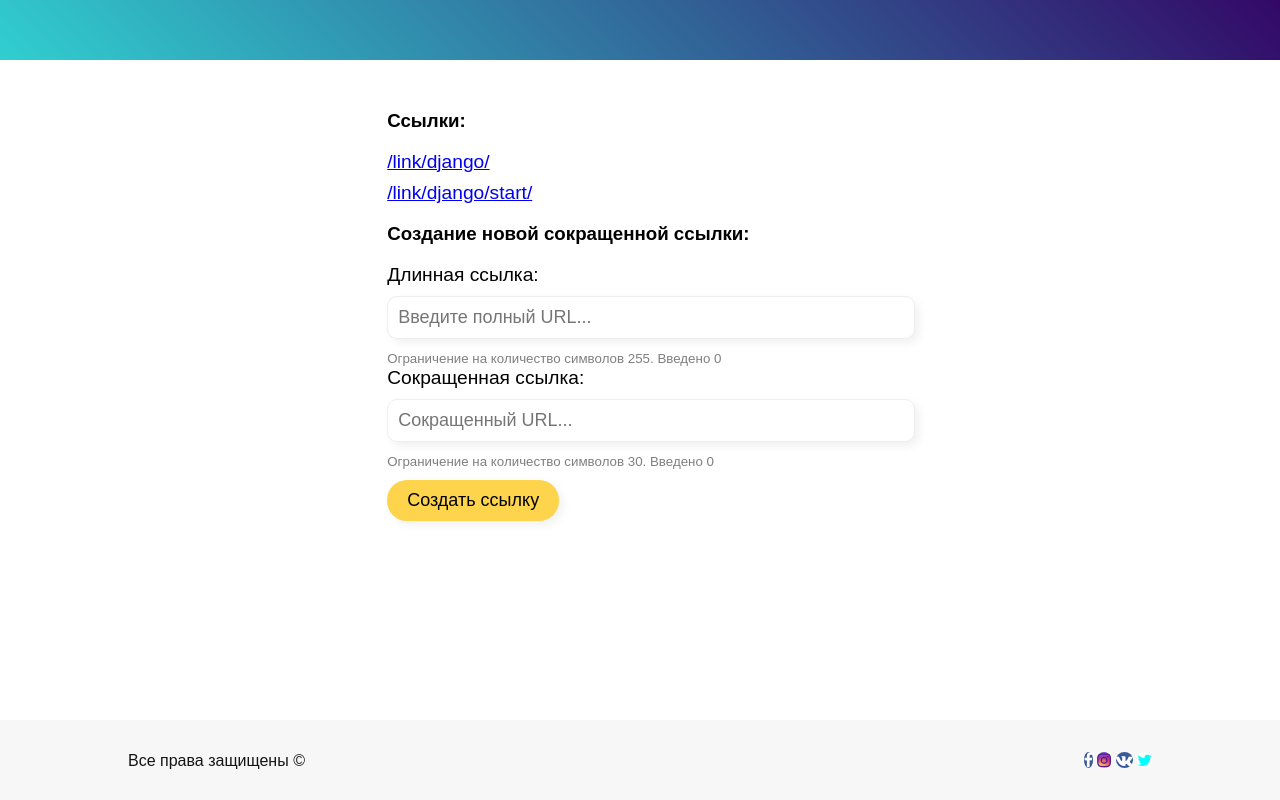
After one commit to zbcoder/djangoShortsURL, a Django app: page /create_link/ in a window 1280 px wide. The commit adds this page. Run offline with Django 4.2, Linux system fonts and the light colour scheme; a user stored in the database is signed in; data comes from the database, SQL or seed files in the repository; both versions use the stored data as it was after the commit.

Commit message:
add links logic

```diff
--- a/djangoMain/models.py
+++ b/djangoMain/models.py
@@ -1,6 +1,13 @@
 from django.db import models
+from  django.contrib.auth.models import User
 
 # Create your models here.
+class Links(models.Model):
+    link_id = models.AutoField(primary_key=True)
+    full_url = models.TextField(max_length=255)
+    cut_url = models.TextField(max_length=30)
+    user = models.ForeignKey(User, models.CASCADE, blank=True, null=True)
 
-class Links(models.Model):
-    links_id = models.AutoField(primary_key=True)
+    class Meta:
+        managed = False
+        db_table = 'links'
--- a/djangoMain/urls.py
+++ b/djangoMain/urls.py
@@ -3,5 +3,6 @@ from django.urls import path
 from .views import *
 
 urlpatterns = [
-    path(r'myprofile/', myprofile, name='myprofile')
+    path(r'myprofile/', myprofile, name='myprofile'),
+    path(r'create_link/', create_link, name='create_link')
 ]
--- a/djangoMain/views.py
+++ b/djangoMain/views.py
@@ -1,6 +1,37 @@
-from django.shortcuts import render
-
+from django.shortcuts import render, redirect
+from .models import *
+import json
+from django.core import serializers
 # Create your views here.
 
 def myprofile(request):
     return render(request, 'profile/profile.html', context={'title': 'Личный кабинет'})
+
+
+def create_link(request):
+    qs = Links.objects.filter(user_id = request.user.id)
+    data = serializers.serialize('json', qs)
+    if request.method=='GET':
+        return render(request, template_name='profile/links.html', context={
+            'title':'Создание коротких ссылок',
+            'user_links': json.loads(data)
+            })
+    else:
+        full_url = request.POST.get('full_url')
+        cut_url = request.POST.get('cut_url')
+        print(request.user.id)
+        data = json.loads(serializers.serialize('json', Links.objects.filter(user_id = request.user.id)))
+        try:
+            for record in data:
+                print(record['fields']['cut_url'].split('/')[-2], cut_url)
+                if record['fields']['cut_url'].split('/')[-2] == cut_url:
+                    errors = 'Такая сокращенная ссылка уже существует! Введите другую'
+                    return render(request, template_name='profile/links.html', context={'user_links': data, 'errors': errors, 'full_url': full_url})
+            Links.objects.create(
+                full_url = full_url,
+                cut_url = '/link/'+cut_url+'/',
+                user_id = User.objects.get(pk=request.user.id).id
+            ).save()
+            return redirect('create_link')
+        except:
+            pass
--- a/static/css/main.css
+++ b/static/css/main.css
@@ -59,6 +59,8 @@ input:hover {
 }
 
 .btn-rounded{
+    margin-top: 10px;
+    display: block;
     padding: 10px 20px;
     font-size: large;
     background-color: #ffd44d;
@@ -146,10 +148,7 @@ input:hover {
 
 .center-container{
     position: relative;
-    border: .5px solid #999;
-    width: calc(var(--index)*25);
-    height: calc(var(--index)*15);
-    border-radius: calc(var(--index)*5);
+    width:50%;
     margin-left: auto;
     margin-right: auto;
     padding: calc(var(--index)*.5);
@@ -158,3 +157,9 @@ input:hover {
 .center-header{
     text-align: center;
 }
+
+.form-link{
+    display: block;
+    font-size: larger;
+    margin-bottom: .5em;
+}
--- /dev/null
+++ b/templates/profile/links.html
@@ -0,0 +1,38 @@
+{% extends 'base.html' %}
+
+{% block title %}
+    {{title}}
+{% endblock %}
+
+{% block content %}
+    <div class="center-container">
+        {% if user_links %}
+            <h3>Ссылки:</h3>
+            {% for user_link in user_links %}
+                <a class="form-link" alt="{{user_link.fields.full_url}}" href="{{user_link.fields.full_url}}">{{user_link.fields.cut_url}}</a>
+            {% endfor %}
+        {% else %}
+            <h3>Вы не создали еще не одной ссылки, создайте первую</h3>
+        {% endif %}
+        <h3>Создание новой сокращенной ссылки:</h3>
+        <form method="post">
+            {% csrf_token %}
+            <label class="form-label">Длинная ссылка:</label>
+            <input type="text" minlength="1" name="full_url" maxlength="255" placeholder="Введите полный URL..." onkeyup="get_length(this, 'full_url')" value="{{full_url}}">
+            <small class="text-form muted">Ограничение на количество символов 255. Введено <div id="full_url" style="display: inline-block;">0</div></small>
+            <label class="form-label">Сокращенная ссылка:</label>
+            <input type="text" minlength="1" name="cut_url" maxlength="30" placeholder="Сокращенный URL..." onkeyup="get_length(this, 'cut_url')">
+            <small class="text-form muted">Ограничение на количество символов 30. Введено <div id="cut_url" style="display: inline-block;">0</div></small>
+            {% if errors %}
+                <small class="text-form danger" style="display: block;">{{errors}}</small>
+            {% endif %}
+            <button class="btn-rounded">Создать ссылку</button>
+        </form>
+    </div>
+    <script>
+        function get_length(input, small_id){
+            let value = input.value;
+            document.getElementById(small_id).innerHTML = value.length
+        }
+    </script>
+{% endblock %}
```
Also changed, not shown: db.sqlite3, djangoAuth/migrations/__init__.py (deleted), djangoMain/migrations/0001_initial.py (added).
